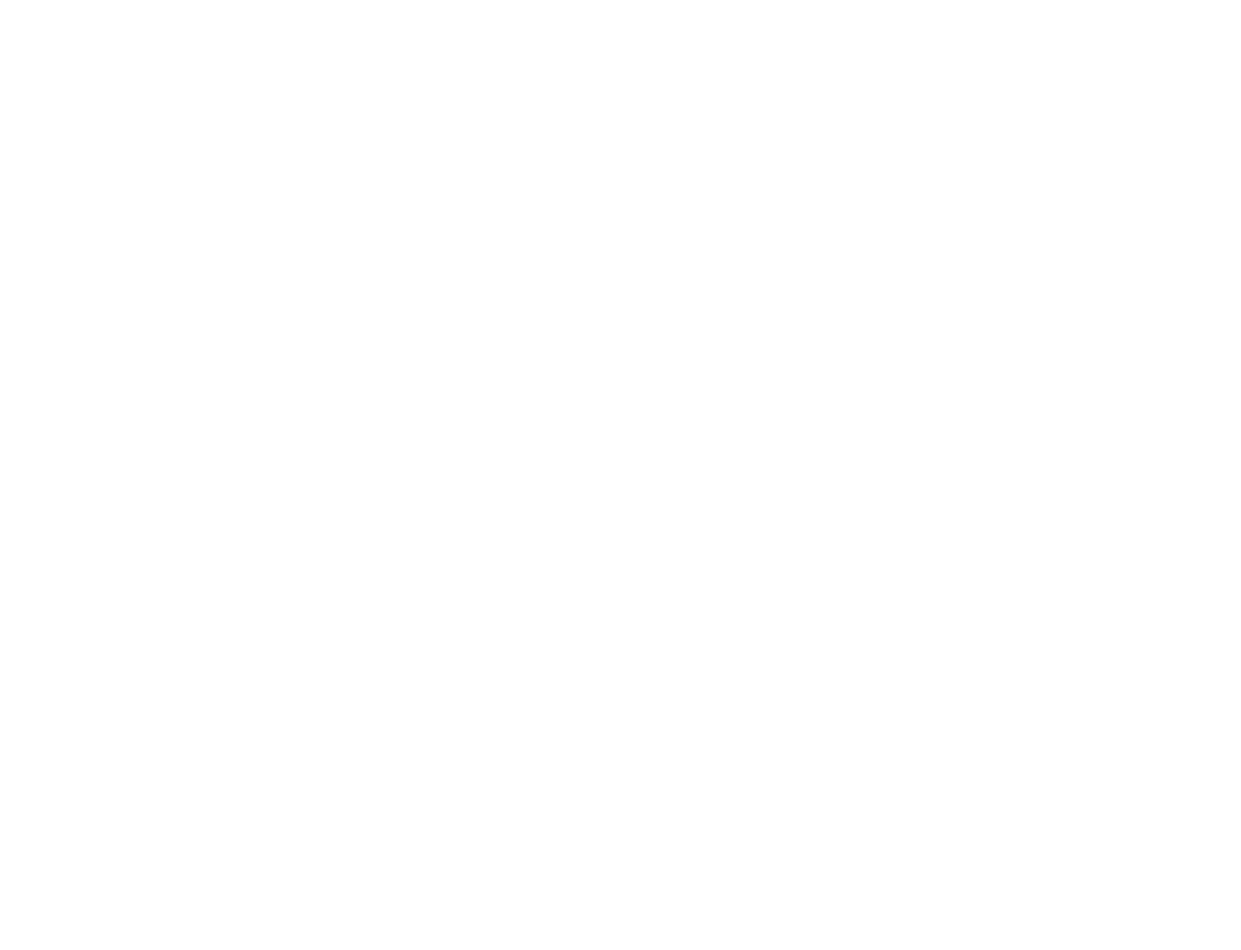
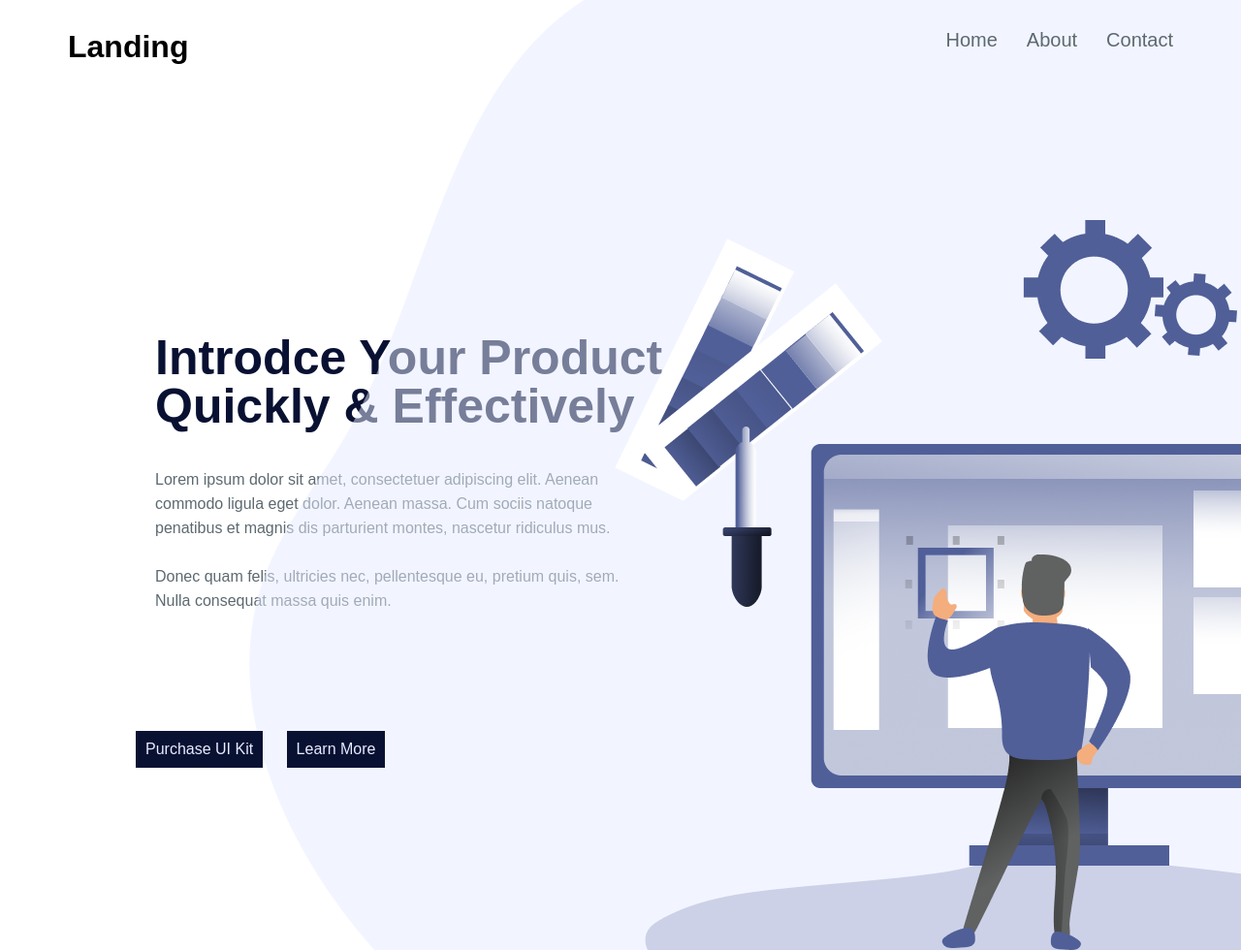
Before and after one commit to AhmedSamyEid/Landing, a plain HTML site: page index.html in a window 1280 px wide. Shown: the top 980 px of the page at 97% size. Before the commit the page ends 800 px from the top, so only its background shows below. Drawn offline with Linux system fonts and the light colour scheme.

Commit message:
It is finished header and section home.

```diff
--- a/assets/styles/main.css
+++ b/assets/styles/main.css
@@ -0,0 +1,131 @@
+* {
+  padding: 0;
+  margin: 0;
+  box-sizing: border-box;
+}
+body {
+  font-family: Arial, "Helvetica Neue", Helvetica, sans-serif;
+}
+:root {
+  --white: #ffffff;
+  --title-color: #091133;
+  --text-color: #6f7cb2;
+  --alt-text-color: #5d6970;
+  --bg: #f3f6ff;
+  --alt-bg: #e7ecff;
+  --section-padding: 60px;
+}
+section {
+  padding: var(--section-padding);
+}
+.container {
+  padding: 30px 15px;
+  margin: auto;
+}
+@media (min-width: 768px) {
+  .container {
+    width: 750px;
+  }
+}
+@media (min-width: 992px) {
+  .container {
+    width: 970px;
+  }
+}
+@media (min-width: 1200px) {
+  .container {
+    width: 1170px;
+  }
+}
+.container {
+  display: flex;
+  justify-content: space-between;
+}
+nav {
+  z-index: 1;
+}
+ul {
+  display: flex;
+  gap: 30px;
+
+}
+a {
+  text-decoration: none;
+  color: var(--alt-text-color);
+  font-size: 20px;
+}
+li {
+  list-style: none;
+
+}
+input ,label{
+  display: none;
+}
+@media (max-width: 991px) {
+  input {
+    display: none;
+  }
+  label {
+    display: block;
+  }
+  ul {
+    display: none;
+    height: 200px;
+    width: 100%;
+  }
+  nav {
+    width: 10%;
+  }
+  li a {
+    font-size: 20px;
+    line-height: 50px;
+  }
+  #check:checked~ ul {
+    display: block;
+    text-align: center;
+    justify-content: center;
+    flex-direction: column;
+    top: 100px;
+    left: 200px;
+    bottom: 120px;
+    right: 0;
+    position: fixed;
+    display: flex;
+    z-index: 1;
+  }
+  a{
+    line-height: 20px;
+  }
+}
+.hero {
+  display: flex;
+  justify-content: end;
+  margin-top: -650px;
+  margin-right: -60px;
+}
+h2 {
+  color: var(--title-color);
+  font-size: 50px;
+}
+p {
+  color: var(--alt-text-color);
+  font-size: 16px;
+}
+.introdce {
+  margin-top: 200px;
+  margin-left:100px;
+  line-height: 25px;
+}
+.but {
+  margin: -350px 0 0 70px;
+
+}
+.but button {
+  font-size:16px ;
+  padding: 10px;
+  margin: 10px;
+  background-color: var(--title-color);
+  color: var(--alt-bg);
+  border: none;
+  cursor: pointer;
+}
--- a/index.html
+++ b/index.html
@@ -7,6 +7,55 @@
     <link rel="stylesheet" href="/assets/styles/main.css" />
   </head>
   <body>
-
+    <header>
+      <div class="container">
+        <div class="logo">
+          <h1>Landing</h1>
+        </div>
+        <nav>
+          <input type="checkbox" id="check" />
+          <label for="check">
+            <img src="assets/icons/menu.webp" />
+          </label>
+          <ul>
+            <li><a href="#home">Home</a></li>
+            <li><a href="#about">About</a></li>
+            <li><a href="#contact">Contact</a></li>
+          </ul>
+        </nav>
+      </div>
+    </header>
+    <main>
+      <section class="home" id="#home">
+        <div class="containers">
+          <div class="introdce">
+            <h2>
+              Introdce Your Product<br />  <br>
+              Quickly & Effectively
+            </h2>
+            <br>
+            <br>
+            <p>
+              Lorem ipsum dolor sit amet, consectetuer adipiscing elit.
+              Aenean<br />
+              commodo ligula eget dolor. Aenean massa. Cum sociis natoque<br />
+              penatibus et magnis dis parturient montes, nascetur ridiculus
+              mus.<br />
+              <br>
+              Donec quam felis, ultricies nec, pellentesque eu, pretium quis,
+              sem.<br />
+              Nulla consequat massa quis enim.
+            </p>
+          </div>
+          <div class="hero">
+            <img src="assets/images/hero.webp" />
+          </div>
+          <div class="but">
+          <button>Purchase UI Kit</button>
+          <button>Learn More</button>
+          </div>
+        </div>
+      </section>
+    </main>
   </body>
 </html>
```
